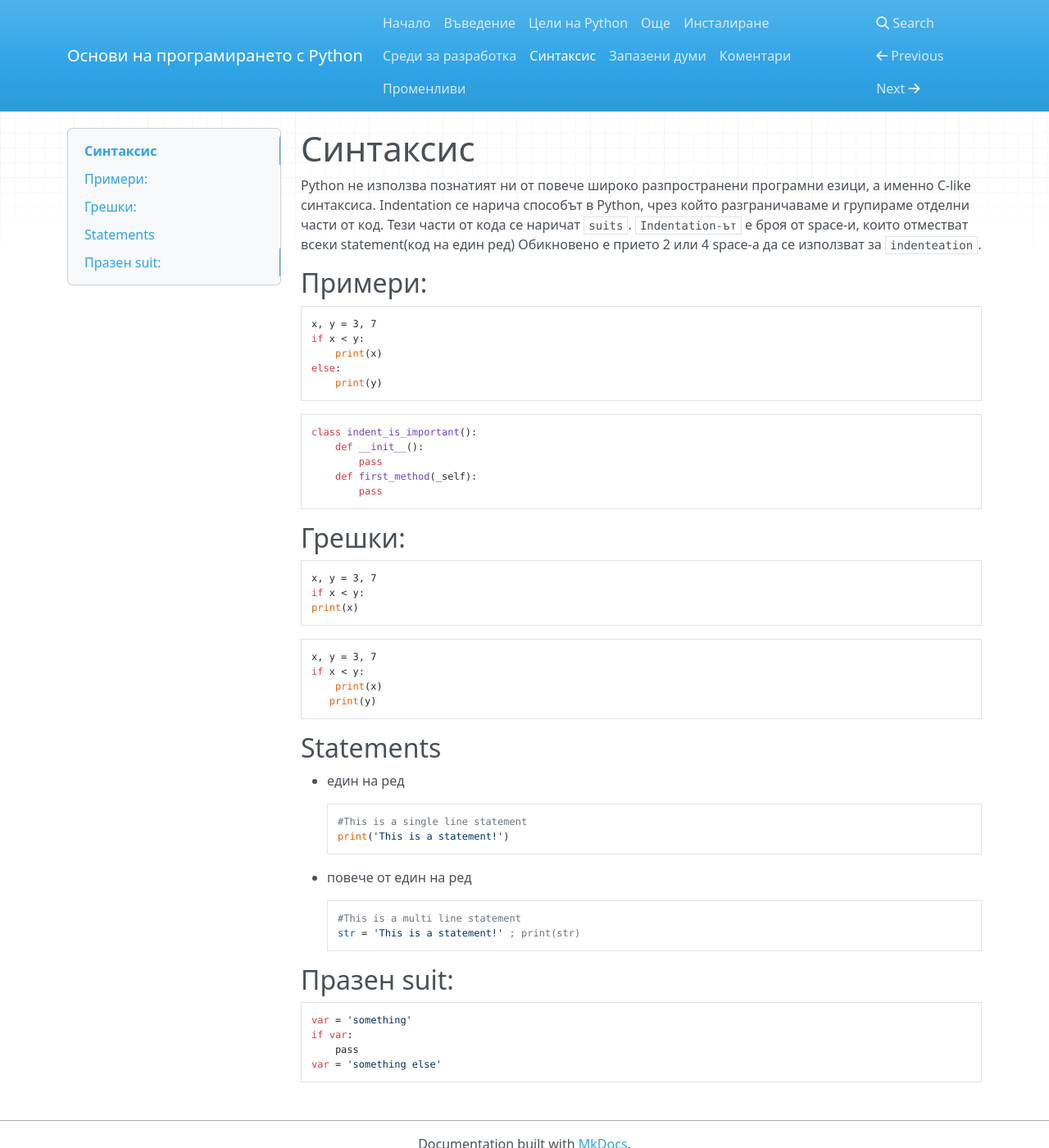
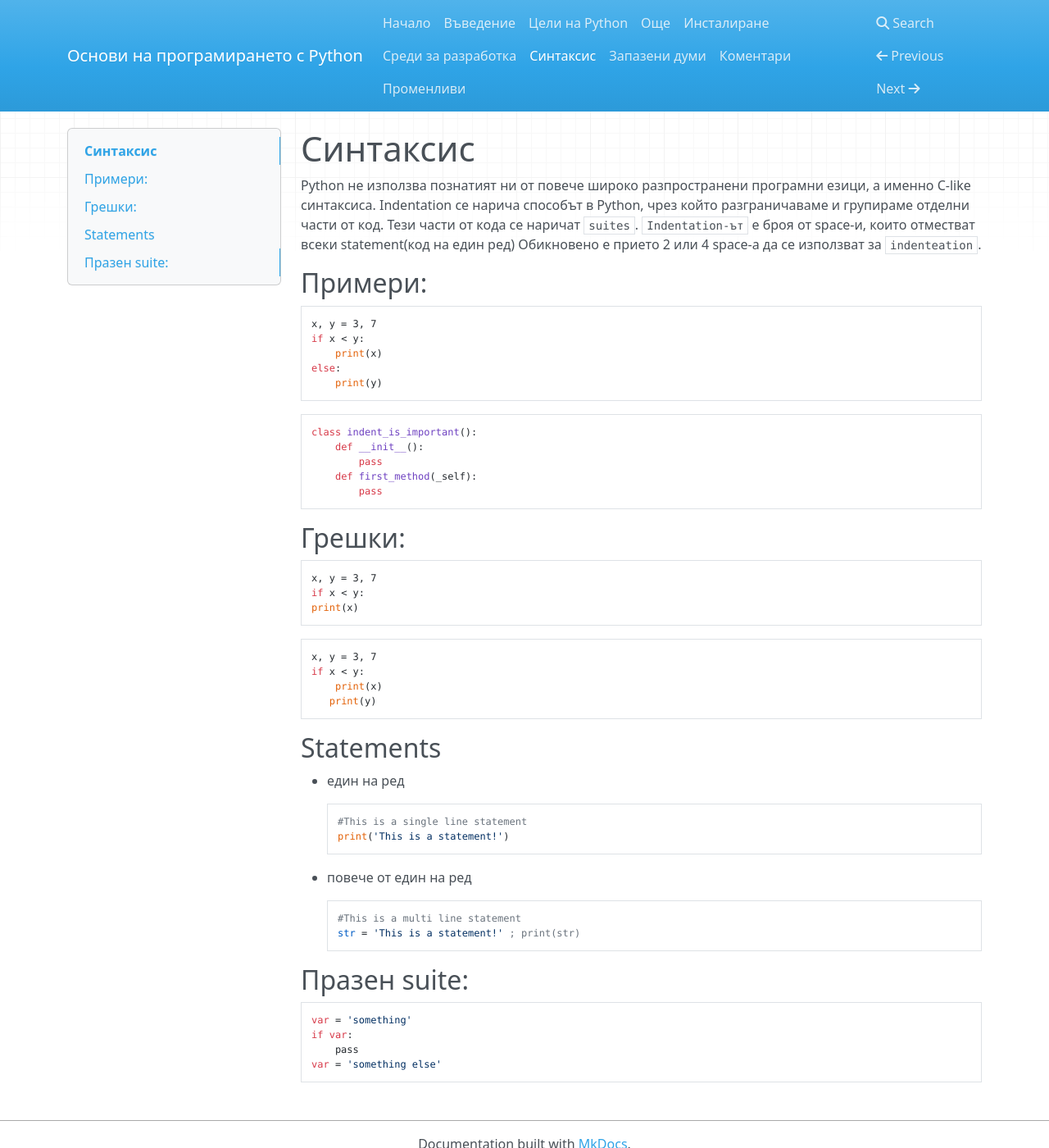
Before and after one commit to ivovivanov/ivovivanov.github.io, an MkDocs documentation site: the page built from docs/syntax.md, in a window 1280 px wide and 1400 px high. Shown: the whole window at 82% size. Built offline with MkDocs 1.6.1, drawn with Linux system fonts in a browser that asks for light colours; nearby versions of some CDN libraries.

Commit message:
Update syntax.md

````diff
--- a/docs/syntax.md
+++ b/docs/syntax.md
@@ -1,6 +1,6 @@
 # Синтаксис
 
-Python не използва познатият ни от повече широко разпространени програмни езици, а именно C-like синтаксиса. Indentation се нарича способът в Python, чрез който разграничаваме и групираме отделни части от код. Тези части от кода се наричат `suits`. `Indentation-ът` е броя от space-и, които отместват всеки statement(код на един ред)
+Python не използва познатият ни от повече широко разпространени програмни езици, а именно C-like синтаксиса. Indentation се нарича способът в Python, чрез който разграничаваме и групираме отделни части от код. Тези части от кода се наричат `suites`. `Indentation-ът` е броя от space-и, които отместват всеки statement(код на един ред)
 Обикновено е прието 2 или 4 space-а да се използват за `indenteation`.
 
 ## Примери:
@@ -50,7 +50,7 @@ if x < y:
     str = 'This is a statement!' ; print(str)
     ```
 
-## Празен suit:
+## Празен suite:
 ```python
 var = 'something'
 if var:
````
